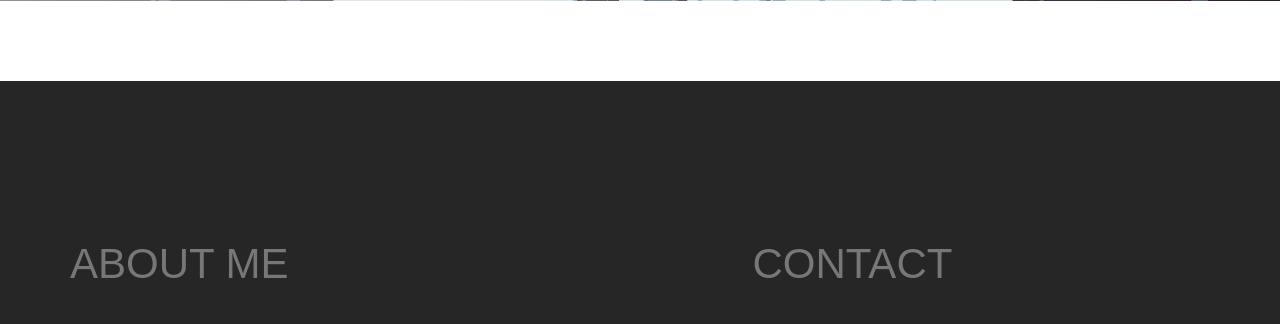
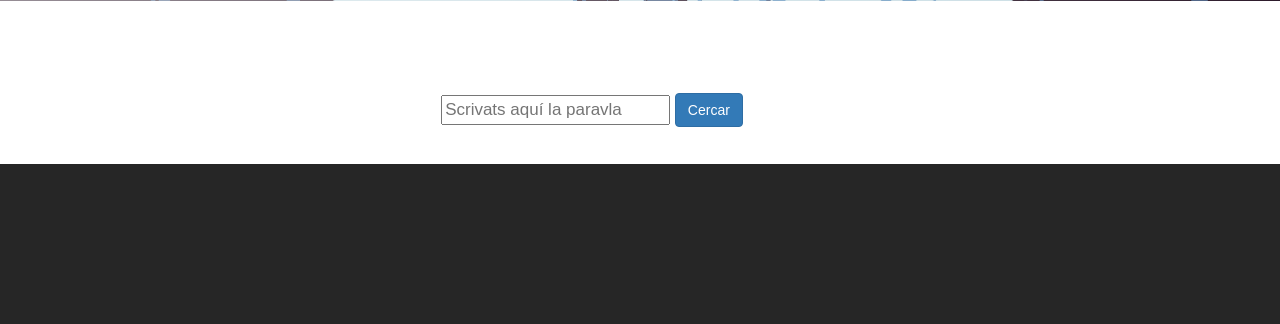
Before and after one commit to thprfssr/blog, a Django app: page / in a window 1280 px wide. Shown: the part 651-975 px from the top of the page. Run offline with Django 3.2, Linux system fonts and the light colour scheme; some libraries are stand-ins or nearby versions.

Commit message:
Added a search box in my home page to search for words in my Nestorian conlang. I also edited the CSS appropriately.

```diff
--- a/danetiska/static/css/style.css
+++ b/danetiska/static/css/style.css
@@ -358,3 +358,17 @@ color: #777;
 	font-size: 15px;
 	color: #666;
 }
+
+
+.searchbox {
+  float: center;
+  padding: 12px;
+  border: none;
+  margin-top: 8px;
+  margin-right: 16px;
+  margin-left: 16px;
+  margin-bottom: 8px;
+  font-size: 17px;
+  width: 90%; /* if 100%, we scroll past page boundaries. */
+  align: center;
+}
--- /dev/null
+++ b/danetiska/templates/_dictionary.html
@@ -0,0 +1,6 @@
+<div class="searchbox">
+  <form type="get" action="." align="center"><!-- style="margin: 0">-->
+    <input  id="cercata" type="text" name="cercata"  placeholder="Scrivats aqu&iacute; la paravla">
+    <button id="search_submit" type="submit" class="btn btn-primary">Cercar</button>
+  </form>
+</div>
--- a/danetiska/templates/_home.html
+++ b/danetiska/templates/_home.html
@@ -1,3 +1,4 @@
 {% load static %}
 {% include "_header.html" %}
+{% include "_dictionary.html" %}
 {% include "_footer.html" %}
```
